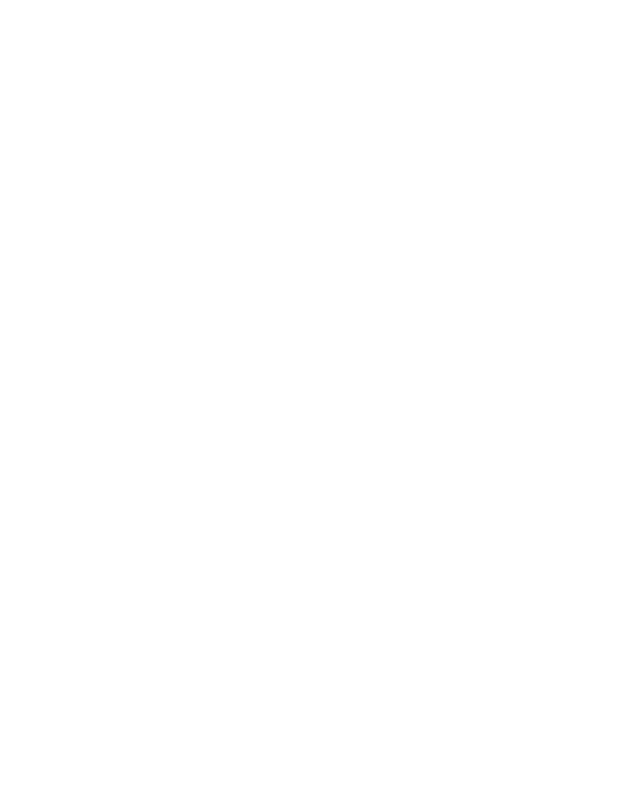
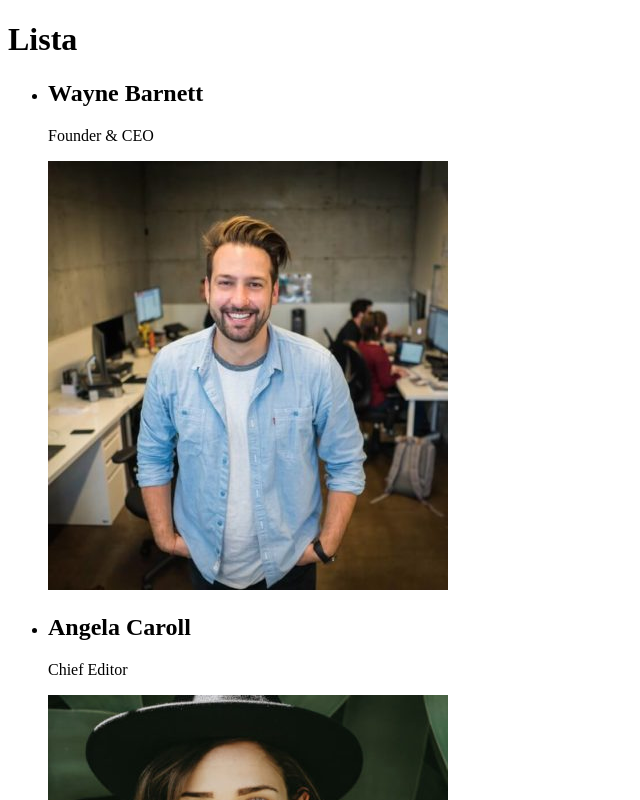
Before and after one commit to gianluigiricciolio/js-our-team, a plain HTML site: page index.html in a window 1280 px wide. Shown: the top 800 px of the page, without its empty margins (0-640 px from the left). Drawn offline with Linux system fonts and the light colour scheme.

Commit message:
[UPD] print objects array on DOM

```diff
--- a/index.html
+++ b/index.html
@@ -6,6 +6,7 @@
     <title>Document</title>
 </head>
 <body>
+    <h1>Lista</h1>
     <ul class="list">
     </ul>
     <script src="./main.js"></script>
--- a/main.js
+++ b/main.js
@@ -38,6 +38,9 @@ const teamList = [
     }
 ]
 
+const ulList = document.querySelector('.list');
+
+
 // Stampare su console, per ogni membro del team, le informazioni di nome, ruolo e la stringa della foto
 for (let i=0; i < teamList.length; i++){
     // GENERO L IMG SOURCE USANDO NOME E RUOLO
@@ -45,7 +48,8 @@ for (let i=0; i < teamList.length; i++){
     console.log (teamList[i]);
 }
 
-
+// Stampare le stesse informazioni su DOM sottoforma di stringhe
+printOnDom();
 
 
 
@@ -57,3 +61,22 @@ function imgSrcGenerator (object) {
     source+=object.nome.replaceAll(" ", "-").toLowerCase()+"-"+object.ruolo.replaceAll(" ", "-").replace("&-", "").toLowerCase()+".jpg";
     return source;
 }
+
+function printOnDom(){
+    for (let i = 0; i < teamList.length; i++){
+        const li = document.createElement('li');
+        const h2 = document.createElement('h2');
+        const p = document.createElement('p');
+        // Trasformare la stringa foto in una immagine effettiva
+        const img = document.createElement('img');
+        let buffer ="img/"+teamList[i].imgSrc;
+        h2.append(teamList[i].nome);
+        p.append(teamList[i].ruolo);
+        img.src=buffer;
+        console.log(img.src);
+        li.append(h2);
+        li.append(p);
+        li.append(img);
+        ulList.append(li);
+    }
+}
```
